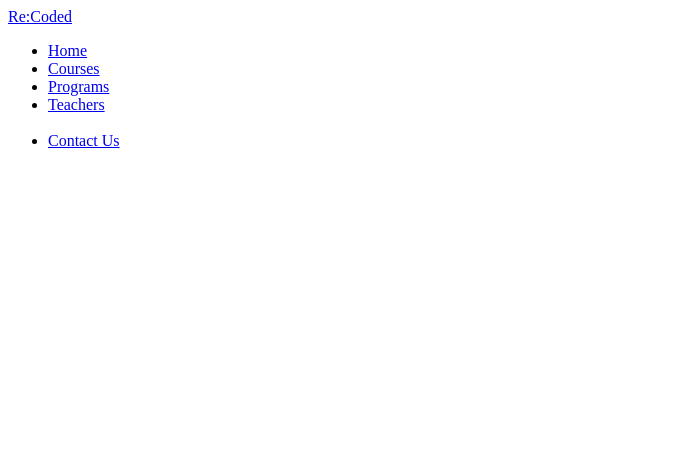
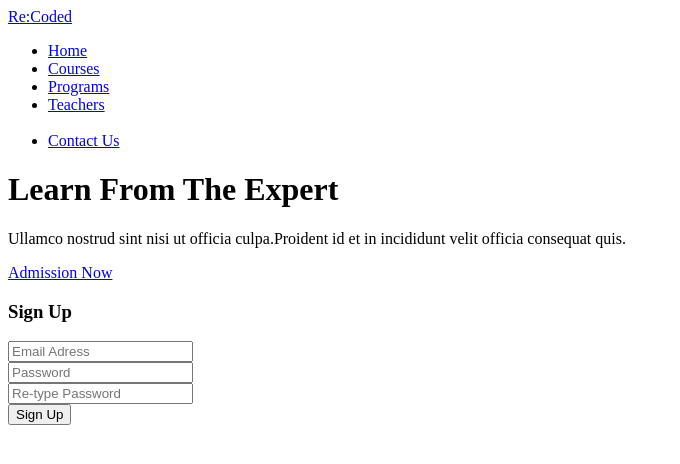
Before and after one commit to mohammedAbdulziz/Re-coded-WebDev-First-Assignment, a plain HTML site: page index.html in a window 1280 px wide. Shown: the whole page, without its empty margins (0-680 px from the left). Drawn offline with Linux system fonts and the light colour scheme.

Commit message:
fnished adding the sign up menu

```diff
--- a/index.html
+++ b/index.html
@@ -13,5 +13,20 @@
             <br>
             <li><a href="#">Contact Us</a></li>
         </ul>
+        <h1>Learn From The Expert</h1>
+
+        <p>Ullamco nostrud sint nisi ut officia culpa.Proident id et in incididunt velit officia consequat quis.</p>
+
+        <a href="#">Admission Now</a>
+
+        <h3>Sign Up</h3>
+
+        <input type="text" placeholder = "Email Adress">
+        <br>
+        <input type= "text" placeholder = "Password">
+        <br>
+        <input type="text" placeholder = "Re-type Password"><br>
+        <button type="submit">Sign Up</button>
+
     </body>
 </html>
```
Lines whose indentation alone changed are shown as unchanged.
